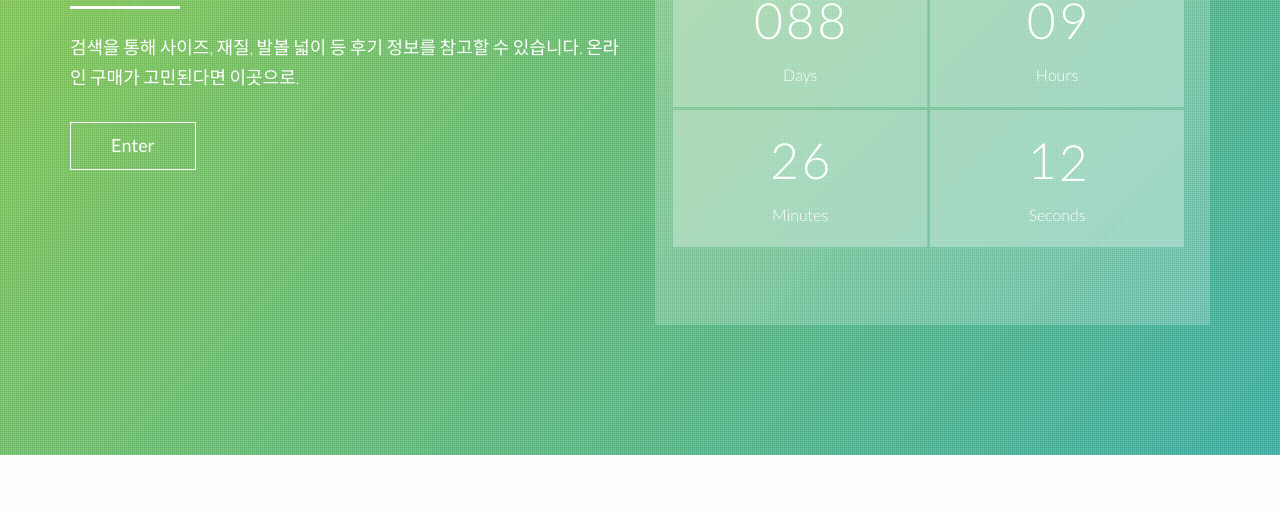
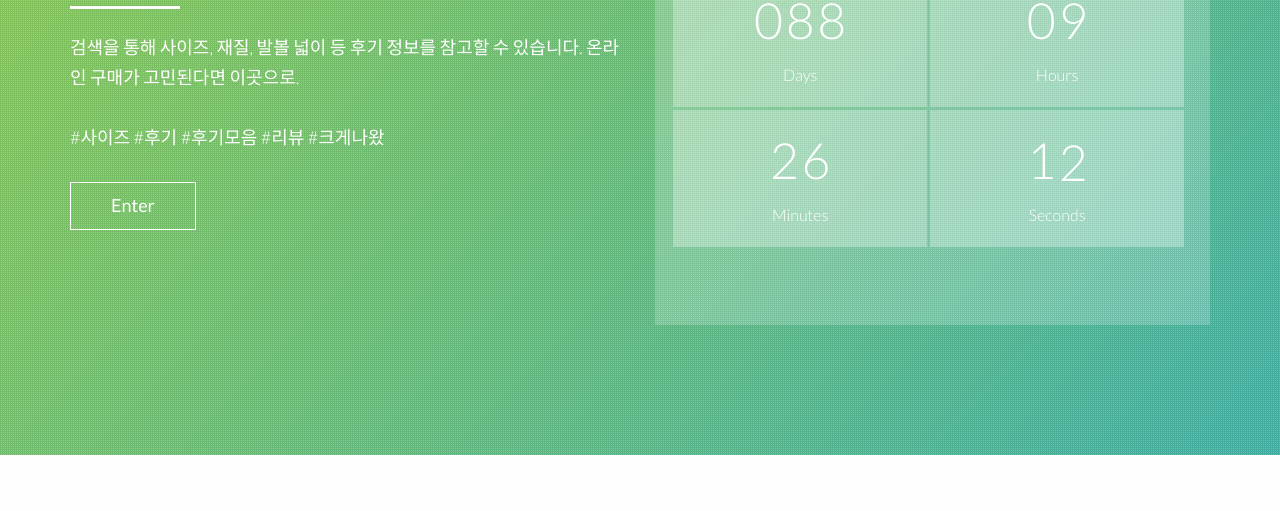
Before and after one commit to JangHongjin/publisize, a plain HTML site: page index.html in a window 1280 px wide. Shown: the part 289-800 px from the top of the page. Drawn offline with nearby package versions, Linux system fonts and the light colour scheme; some packages are replaced by stand-ins of ours; files whose address does not match are found by name.

Commit message:
add - mainpage

```diff
--- a/index.html
+++ b/index.html
@@ -72,7 +72,9 @@
 	                <div class="col-md-6">
 	                    <div class="content-block">
 	                        <h1 class="wow fadeInDown">후기를 한곳에서!</h1>
-	                        <p class="wow fadeInDown" data-wow-delay="0.3s">검색을 통해 사이즈, 재질, 발볼 넓이 등 후기 정보를 참고할 수 있습니다. 온라인 구매가 고민된다면 이곳으로.</p>
+	                        <p class="wow fadeInDown" data-wow-delay="0.3s">검색을 통해 사이즈, 재질, 발볼 넓이 등 후기 정보를 참고할 수 있습니다. 온라인 구매가 고민된다면 이곳으로.
+	                        <br><br> #사이즈 #후기 #후기모음 #리뷰 #크게나왔
+	                        </p>
 	                        <div class="wow fadeInDown" data-wow-delay="0.3s">
 	                        	<a class="btn btn-default btn-home" href="#about" role="button">Enter</a>
 	                        </div>
```
